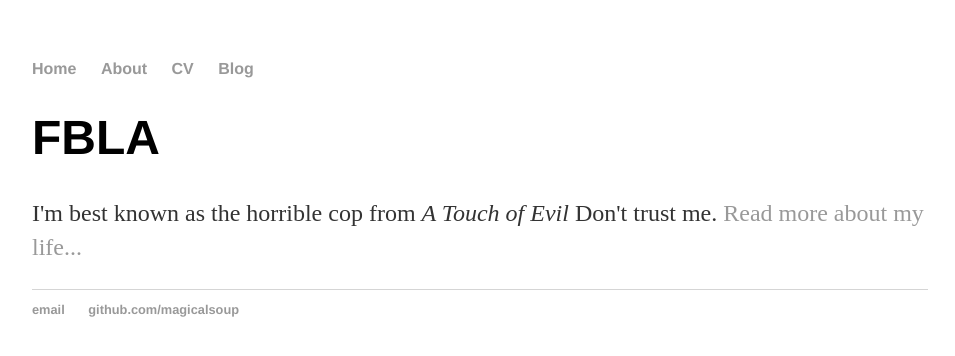
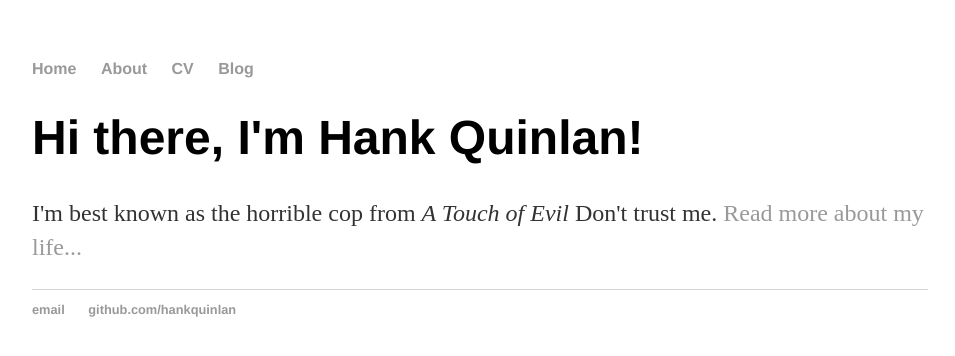
Before and after one commit to magicalsoup/magicalsoup.github.io, a plain HTML site: page index.html in a window 1280 px wide. Shown: the whole page, without its empty margins (160-1115 px from the left). Drawn offline with Linux system fonts and the light colour scheme; files that its build step writes are made by us from their sources.

Commit message:
Update index.html

```diff
--- a/index.html
+++ b/index.html
@@ -1,7 +1,7 @@
 <!DOCTYPE html>
 <html>
 	<head>
-		<title>FBLA</title>
+		<title>Hank Quinlan, Horrible Cop</title>
 		<!-- link to main stylesheet -->
 		<link rel="stylesheet" type="text/css" href="/css/main.css">
 	</head>
@@ -16,14 +16,14 @@
 		</nav>
 		<div class="container">
     		<div class="blurb">
-        		<h1>FBLA</h1>
+        		<h1>Hi there, I'm Hank Quinlan!</h1>
 				<p>I'm best known as the horrible cop from <em>A Touch of Evil</em> Don't trust me. <a href="/about">Read more about my life...</a></p>
     		</div><!-- /.blurb -->
 		</div><!-- /.container -->
 		<footer>
     		<ul>
-        		<li><a href="mailto:amagicalsoup@gmail.com">email</a></li>
-        		<li><a href="https://github.com/magicalsoup">github.com/magicalsoup</a></li>
+        		<li><a href="mailto:hankquinlanhub@gmail.com">email</a></li>
+        		<li><a href="https://github.com/hankquinlan">github.com/hankquinlan</a></li>
 			</ul>
 		</footer>
 	</body>
```
